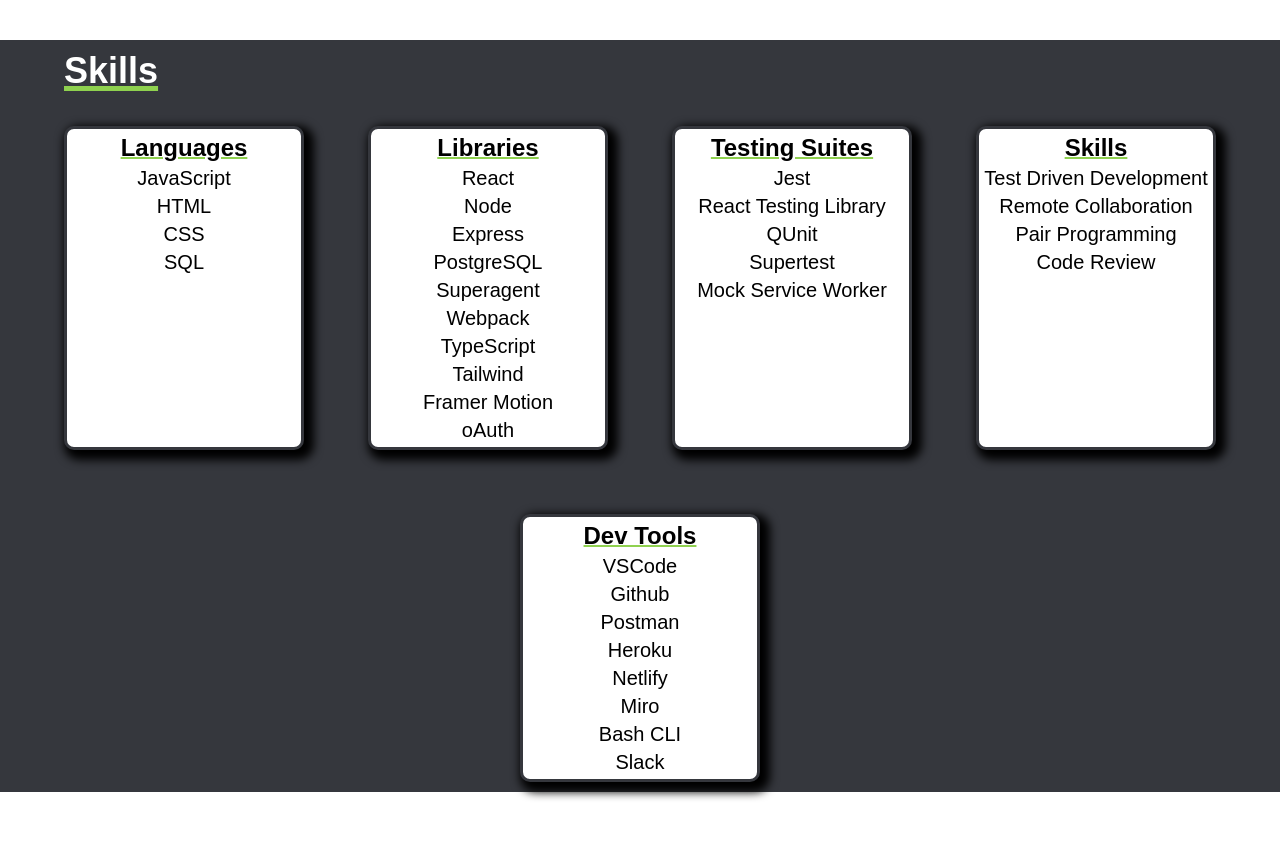
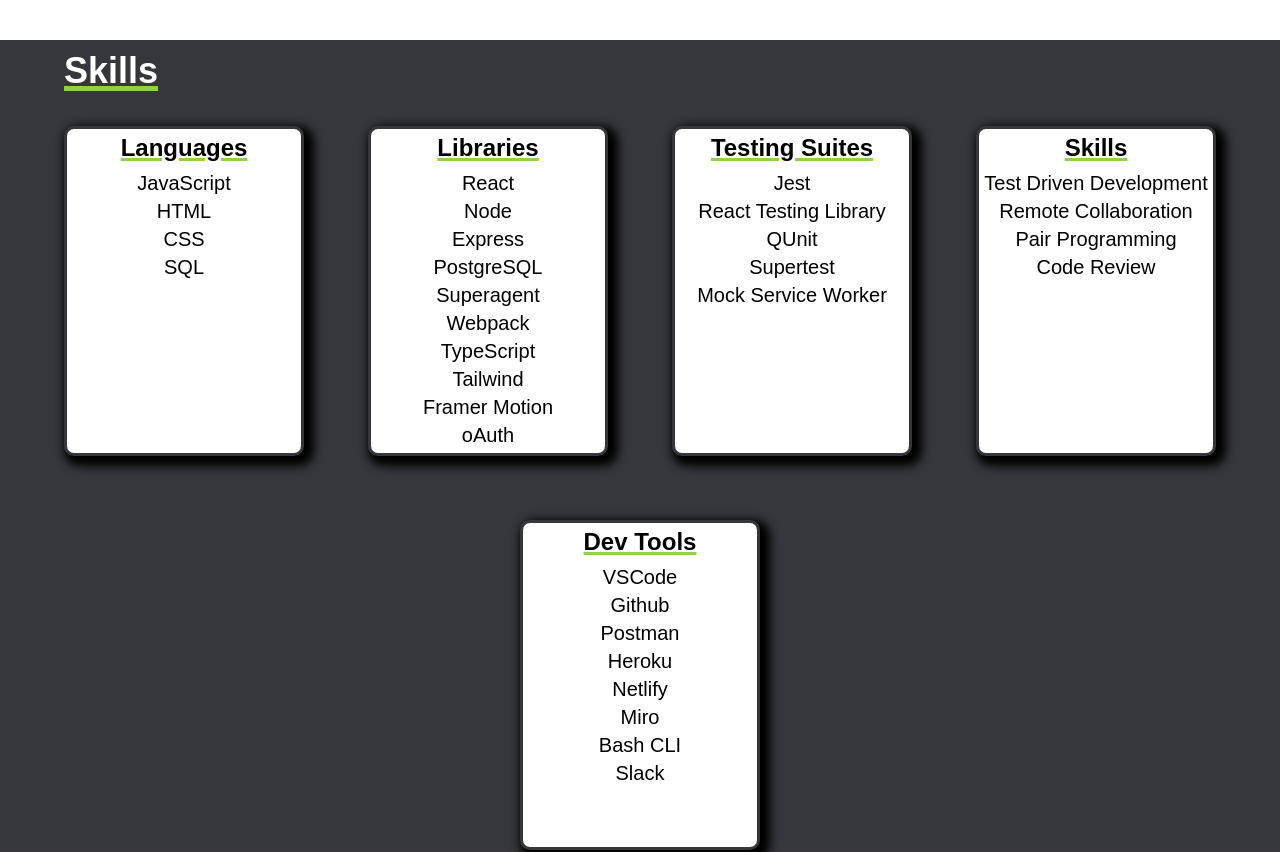
Before and after one commit to MikepdXRider/portfolio, a React (Create React App) app: page / in a window 1280 px wide. Shown: the part 960-1812 px from the top of the page. Built offline with nearby package versions, Linux system fonts and the light colour scheme.

Commit message:
resolves mapped key errors

```diff
--- a/src/App.tsx
+++ b/src/App.tsx
@@ -35,7 +35,9 @@
       <Section title={'Skills'} darkMode={true}>
         <ul className={styles.skillsList}>
           {skills.map((skill) => (
-            <SkillCard title={skill.title} content={skill.content} />
+            <li key={skill.title}>
+              <SkillCard title={skill.title} content={skill.content} />
+            </li>
           ))}
         </ul>
       </Section>
--- a/src/components/SkillCard/SkillCard.module.css
+++ b/src/components/SkillCard/SkillCard.module.css
@@ -15,10 +15,10 @@
   border: var(--darkslategrey) 3px solid;
   padding: 5px;
   min-width: 240px;
+  min-height: 330px;
   display: flex;
   flex-direction: column;
   align-items: center;
-  min-height: 250px;
   text-align: center;
   box-shadow: 5px 5px 10px 5px var(--black);
 }
@@ -27,8 +27,9 @@
   color: var(--black);
   text-decoration: underline;
   text-decoration-color: var(--accentgreen);
-  text-decoration-thickness: 2px;
+  text-decoration-thickness: 3px;
   font-size: 24px;
+  margin-bottom: 5px;
 }
 
 .contentList {
--- a/src/components/SkillCard/SkillCard.tsx
+++ b/src/components/SkillCard/SkillCard.tsx
@@ -10,7 +10,9 @@
       </div>
       <ul className={styles.contentList}>
         {content.map((skill) => (
-          <li className={styles.contentListItem}>{skill}</li>
+          <li key={skill} className={styles.contentListItem}>
+            {skill}
+          </li>
         ))}
       </ul>
     </article>
```
